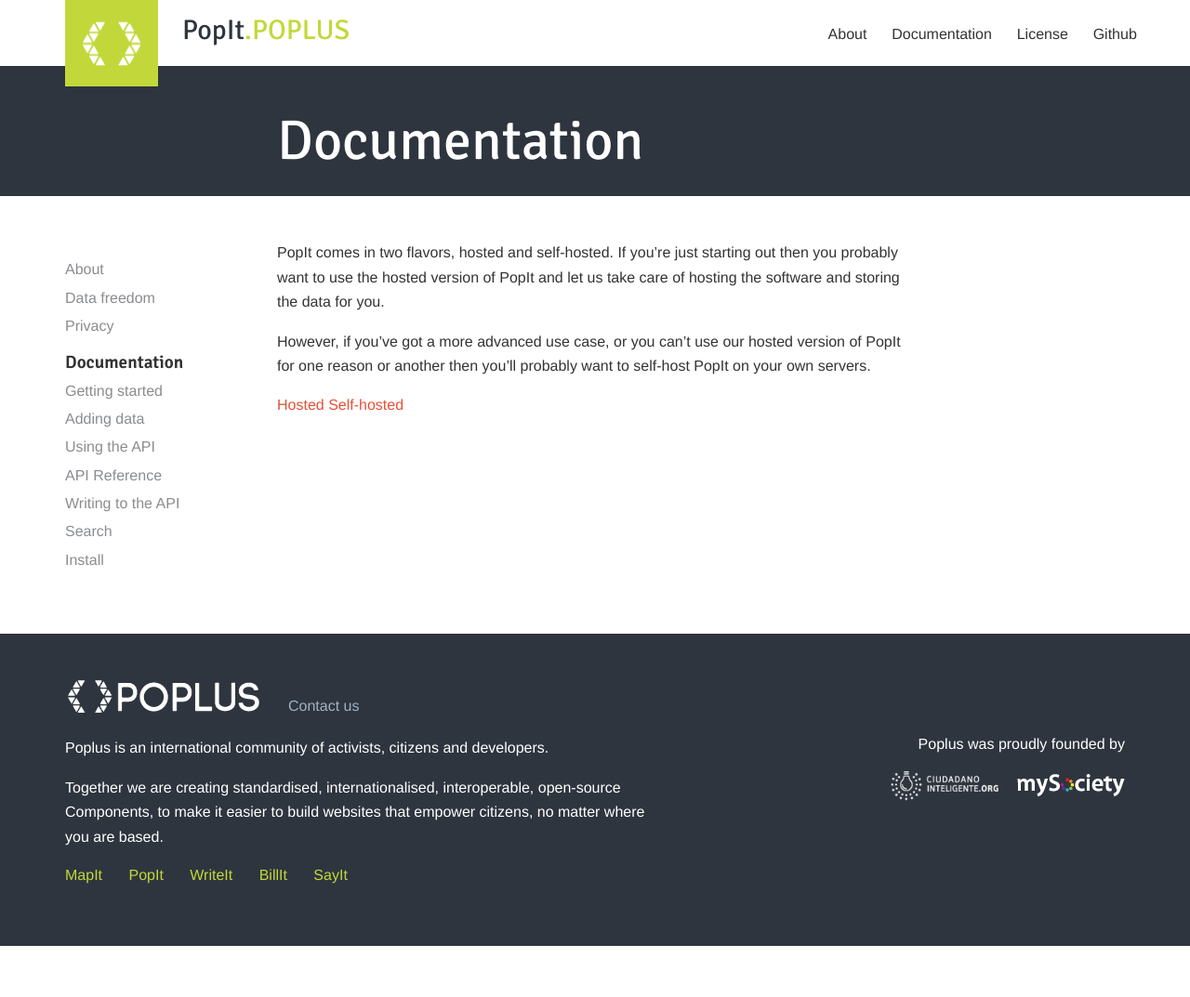
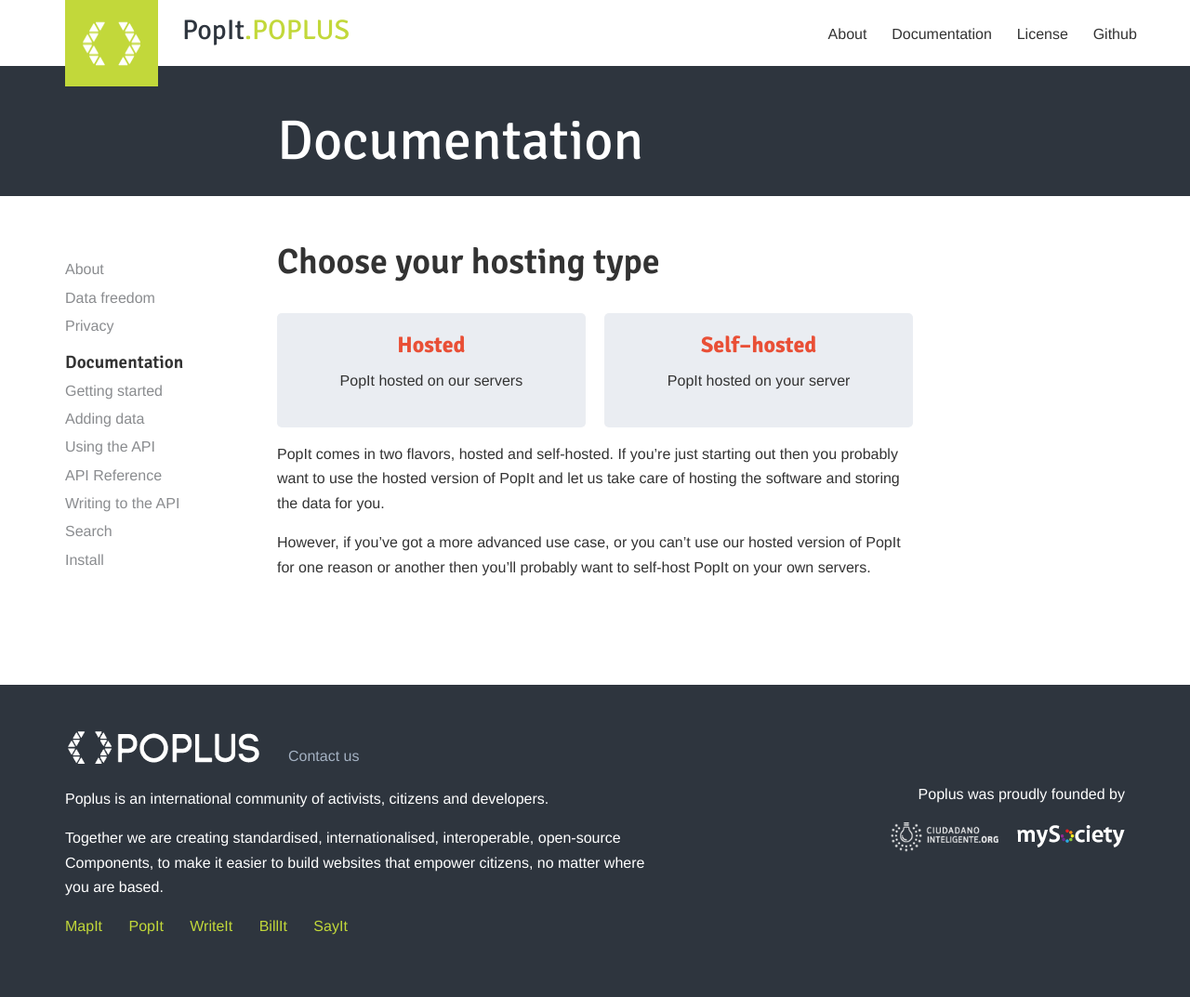
Before and after one commit to mysociety/popit.poplus.org, a Jekyll site: the page built from docs/index.md, in a window 1280 px wide. Shown: the whole page at 93% size. Built offline with Jekyll 4.4.1, drawn with Linux system fonts in a browser that asks for light colours; before the commit the page ends 1018 px from its top, so only the background shows below that.

Commit message:
styled hosting choice on docs page

```diff
--- a/_layouts/documentation-home.html
+++ b/_layouts/documentation-home.html
@@ -3,9 +3,18 @@
 ---
 
 <div class="layout-inner-page">
+    <div class="docs-choice">
+    <h2>Choose your hosting type</h2>
+    <div>
+        <a href="{{ site.baseurl }}/docs/getting-started/">
+            <h3>Hosted</h3>
+            <p>PopIt hosted on our servers</p>
+        </a><a href="{{ site.baseurl }}/docs/install/">
+            <h3>Self&ndash;hosted</h3>
+            <p>PopIt hosted on your server</p>
+        </a>
+    </div>
+  </div>
   {{ content }}
-  <div>
-    <a href="{{ site.baseurl }}/docs/getting-started/">Hosted</a>
-    <a href="{{ site.baseurl }}/docs/install/">Self-hosted</a>
-  </div>
+
 </div>
--- a/css/global.css
+++ b/css/global.css
@@ -1143,3 +1143,31 @@
   padding: 4em 0; }
   .final-call-to-action h2 {
     margin-bottom: 0.66em; }
+
+.docs-choice > div {
+  margin-top: 2em; }
+.docs-choice a {
+  display: inline-block;
+  text-align: center;
+  background-color: #eaedf2;
+  padding: 1em 0;
+  text-decoration: none;
+  border-radius: 5px;
+  margin-bottom: 1em;
+  width: 100%; }
+  .docs-choice a:hover, .docs-choice a:active, .docs-choice a:focus {
+    background-color: #5d6c7e; }
+    .docs-choice a:hover h3, .docs-choice a:active h3, .docs-choice a:focus h3 {
+      color: #fff; }
+    .docs-choice a:hover p, .docs-choice a:active p, .docs-choice a:focus p {
+      color: #fff; }
+  @media (min-width: 33.75em) {
+    .docs-choice a {
+      width: 42.5%;
+      float: left;
+      margin-left: 3%;
+      padding: 3%; }
+      .docs-choice a:first-child {
+        margin-left: 0; } }
+.docs-choice p {
+  color: #333333; }
```
Also changed, not shown: assets/sass/_popit-styles.scss (+40 -0 lines).
